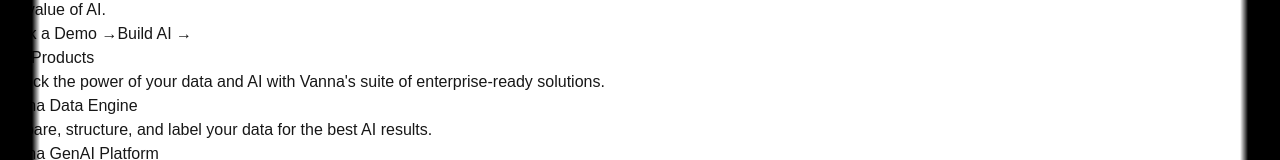
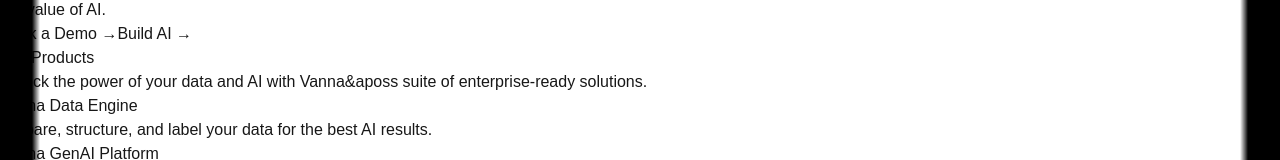
Before and after one commit to ahforoughi/landing-page-AI, a Next.js app: page / in a window 1280 px wide. Shown: the part 194-354 px from the top of the page. Built offline with nearby package versions, Linux system fonts and the light colour scheme.

Commit message:
fix bugs

```diff
--- a/src/app/page.tsx
+++ b/src/app/page.tsx
@@ -16,7 +16,7 @@
       setPhraseIndex((prev) => (prev + 1) % phrases.length);
     }, 2000);
     return () => clearInterval(interval);
-  }, []);
+  }, [phrases.length]);
 
   // Smooth scroll helper
   const handleSmoothScroll = (e: React.MouseEvent<HTMLAnchorElement>, id: string) => {
@@ -232,7 +232,7 @@
         <div className="w-full max-w-7xl mx-auto px-4 text-center">
           <h2 className="text-3xl md:text-4xl font-bold mb-3">Our Products</h2>
           <p className="max-w-2xl text-base sm:text-lg text-gray-300 mb-8 mx-auto">
-            Unlock the power of your data and AI with Vanna's suite of enterprise-ready solutions.
+            Unlock the power of your data and AI with Vanna&aposs suite of enterprise-ready solutions.
           </p>
         </div>
         <div className="grid grid-cols-1 sm:grid-cols-2 md:grid-cols-4 gap-6 w-full max-w-7xl mt-4 px-4">
@@ -335,7 +335,7 @@
           <div className="flex-1 p-8 flex flex-col items-start">
             <div className="w-10 h-10 flex items-center justify-center rounded-full bg-gradient-to-tr from-blue-400 via-purple-500 to-pink-400 text-white font-bold text-lg mb-4">3</div>
             <h3 className="text-xl font-semibold text-white mb-2">Submit and Track Results</h3>
-            <p className="text-gray-400">Submit directly and monitor every step's progress. See what's working, and what's still pending—no more spreadsheets.</p>
+            <p className="text-gray-400">Submit directly and monitor every step&apos;s progress. See what&apos;s working, and what&apos;s still pending—no more spreadsheets.</p>
           </div>
         </div>
       </section>
```
